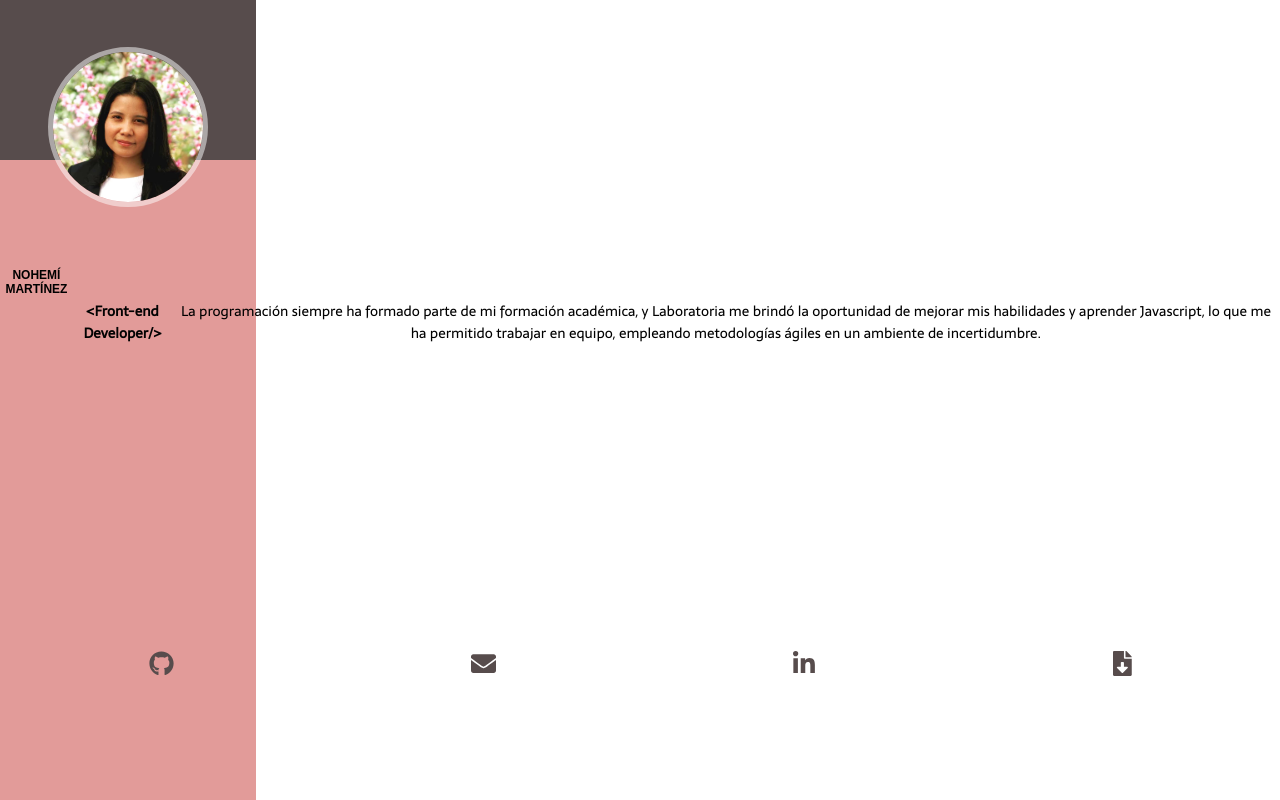
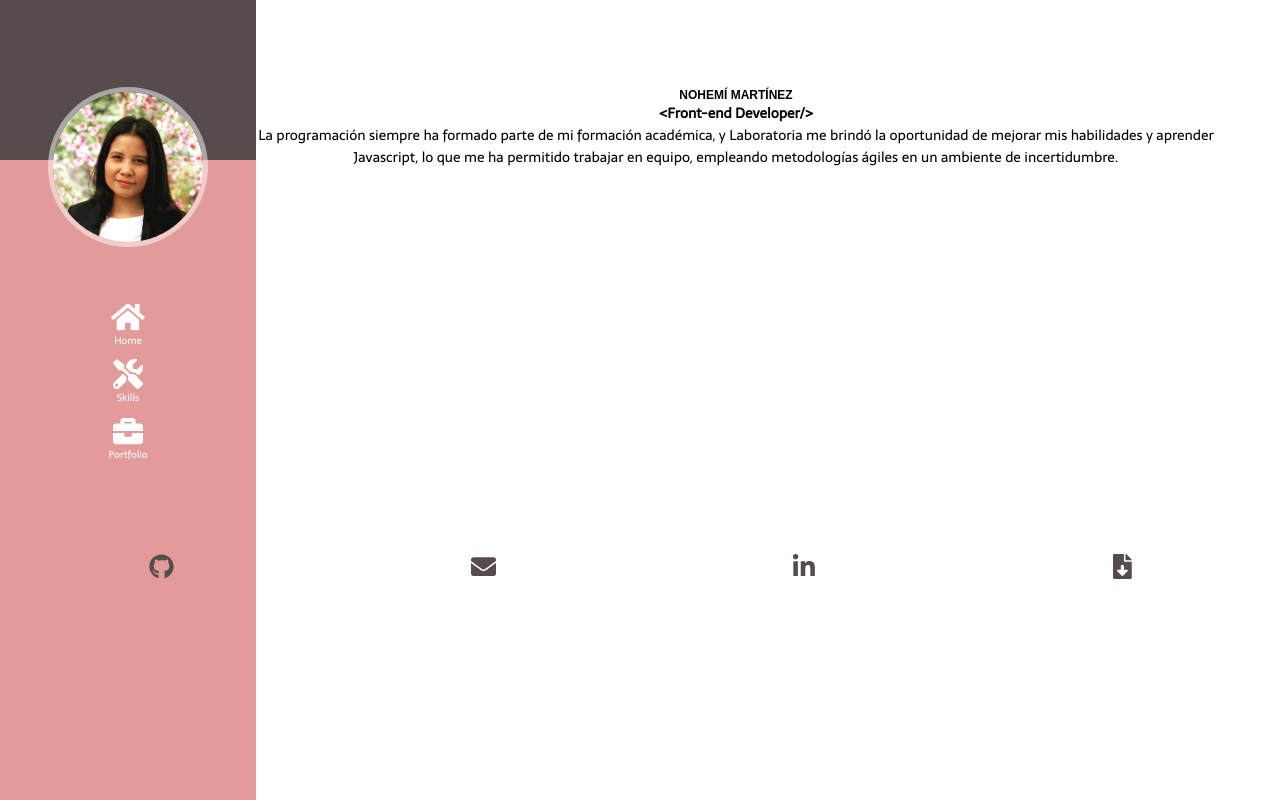
Before and after one commit to nohestmm/portfolio, a React (Create React App) app: page / in a window 1280 px wide. Built offline with nearby package versions, Linux system fonts and the light colour scheme; a web font is replaced by a local one.

Commit message:
adding css view desktop

```diff
--- a/src/App.css
+++ b/src/App.css
@@ -409,12 +409,30 @@
 .hidden-name {
     display: none;
 }
+
+.aside-profile {
+    display: none;
+}
+
+.aside-myphoto {
+display: none;
+
+}
 @media screen and (min-width: 45em) {
     body {
         background: white;
     }
     .profile-photo {
+        display:none;
+    }
+
+.myphoto {
+    display: none;
+
+}
+.aside-profile {
     position: fixed;
+    justify-content: center;
     display: flex;
     width: 20%;
     top:0;
@@ -422,17 +440,28 @@
     background: linear-gradient(to bottom, #574C4C 20%, #E29B99 20%, #E29B99 100%);
 }
 
-.myphoto {
+.aside-myphoto {
 display: flex;
 position: fixed;
-    top: 47px;
+width: 150px;
+    height: 150px;
+    border: 5px solid rgba(255, 255, 255, 0.5);
+    background-size: 100% auto;
+    top: 87px;
+    border-radius: 50%;
 }
 .content-top{
     display: none;
 }
 
 .bottom-div{
-    display:flex;
+        display: flex;
+        flex-direction: column;
+
+    width: 75%;
+    right: 5%;
+    top: 15%;
+    min-height: 100vh - 15%;
 
 }
 .name{
@@ -447,8 +476,15 @@
 
     margin:0px;
 }
+.content-options{
+    position: absolute;
+    display: flex;
+    flex-direction: column;
+    top: 277px;
+    width: 100%;
+}
 .footer{
-    top: 651px;
-    position: relative;
+
+
 }
 }
--- /dev/null
+++ b/src/components/Asidemenu.jsx
@@ -0,0 +1,37 @@
+import React from 'react';
+import photo from '../img/photo.jpeg';
+import { NavLink } from 'react-router-dom';
+const Asidemenu = () => {
+    return (
+        <section className="aside-profile">
+            <img className="aside-myphoto" src={photo} alt="" />
+            <div className="content-options">
+                <NavLink exact to="/" activeClassName="activo" className="link-text">
+                    <div className="icon-menu">
+                        <span className="navbar-text">
+                            <i className="fas fa-home"></i>
+                            Home
+            </span>
+                    </div>
+                </NavLink>
+                <NavLink to="/skills" activeClassName="activo" className="link-text">
+                    <div className="icon-menu">
+                        <span className="navbar-text">
+                            <i className="fas fa-tools"></i>
+                            Skills
+              </span>
+                    </div>
+                </NavLink>
+                <NavLink to="/projects" activeClassName="activo" className="link-text">
+                    <div className="icon-menu">
+                        <span className="navbar-text">
+                            <i className="fas fa-briefcase"></i>
+                            Portfolio
+                </span>
+                    </div>
+                </NavLink>
+            </div>
+        </section>
+    )
+}
+export default Asidemenu;
--- a/src/components/Footer.jsx
+++ b/src/components/Footer.jsx
@@ -5,7 +5,7 @@ const Footer =()=>{
     <a className ="footer-ancle" href="https://github.com/nohestmm?tab=repositories" target="blank"><i className="fab fa-github"></i></a>
     <a className ="footer-ancle" href="mailto:nohestmm@gmail.com" target="blank"><i className="fas fa-envelope"></i></a>
     <a className ="footer-ancle" href="https://www.linkedin.com/in/nohestmm/" target="blank"><i className="fab fa-linkedin-in"></i></a>
-    <a className ="footer-ancle" href="https://drive.google.com/uc?id=10dn07QmIAxYo2HB3KrNwUUW5QRIfpsiY&export=download&authuser=0" target="blank"><i className="fas fa-file-download"></i></a>
+    <a className ="footer-ancle" href="https://drive.google.com/uc?id=1_rZ57kMWjuw9HEb9s1r1jkTTdHjRKCfB&export=download&authuser=0" target="blank"><i className="fas fa-file-download"></i></a>
   </footer>
     )
 }
--- a/src/views/Home.jsx
+++ b/src/views/Home.jsx
@@ -2,11 +2,13 @@ import React from 'react';
 import Footer from '../components/Footer'
 import photo from '../img/photo.jpeg';
 import Header from '../components/Header';
+import Asidemenu from '../components/Asidemenu';
 
 const Home = () => {
   return (
     <>
     <Header active = { false } />
+    <Asidemenu />
       <section className="profile-photo">
         <img className="myphoto" src={photo} alt="" />
       </section>
--- a/src/views/Projects.jsx
+++ b/src/views/Projects.jsx
@@ -2,6 +2,7 @@ import React from 'react';
 import Preview from '../components/Preview'
 import Header from '../components/Header'
 import data from '../Data/data'
+import Asidemenu from '../components/Asidemenu';
 
 
 
@@ -29,6 +30,7 @@ class Projects extends React.Component {
     return (
       <>
         <Header active={true} />
+        <Asidemenu />
         <section className="content-project">
           <h1 className="title-SkillProjects">Portfolio</h1>
           <div className="content-rawprojects">
--- a/src/views/Skills.jsx
+++ b/src/views/Skills.jsx
@@ -1,12 +1,14 @@
 import React from 'react';
 import Iconfirebase from '../img/Iconfirebase.svg';
 import Header from '../components/Header';
+import Asidemenu from '../components/Asidemenu';
 
 const Skills = () => {
 
   return (
     <>
     <Header active = { true } />
+    <Asidemenu/>
       <section className="content-skills">
         <h1 className="title-SkillProjects">Skills</h1>
         <div className="content-iconskills">
```
Lines whose indentation alone changed are shown as unchanged.
